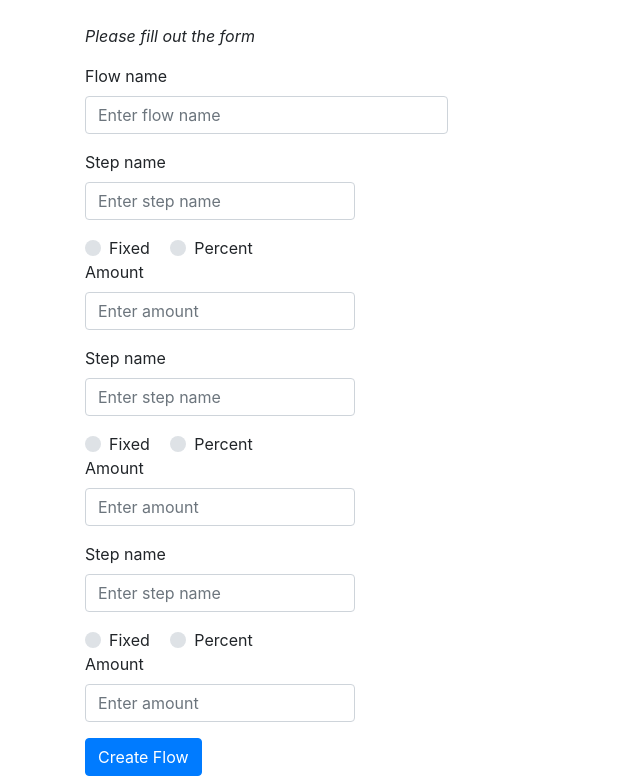
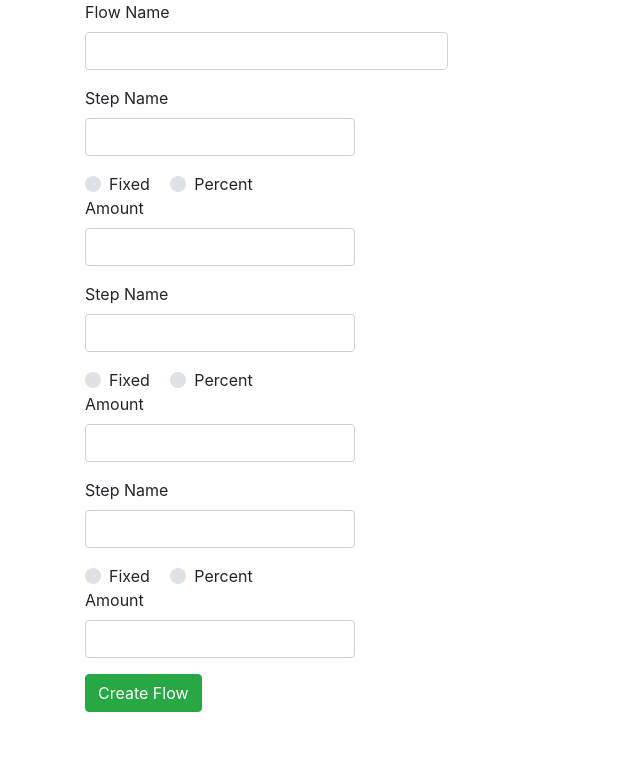
Before and after one commit to angelika-mamchych/BudgetBuddy, a Flask app: page /new_flow in a window 1280 px wide. Shown: the part 56-832 px from the top of the page, without its empty margins (0-640 px from the left). After the commit the page ends 768 px from the top, so only its background shows below. Run offline with Flask 2, Linux system fonts and the light colour scheme; parts of the project's set-up code (start-up, migrations or seed data) failed here and were passed over; some libraries are stand-ins or nearby versions.

Commit message:
Added WTForms (#21)
WTForms and SqlAlchemy

* Some fields converted on efit_flow_form
* Edit_flow_form refactored
* Ended created wtforms
* Create SQLAlchemy
* Replaced old db code with sqlAlcemy

```diff
--- a/app.py
+++ b/app.py
@@ -1,98 +1,91 @@
 # -*- coding: utf-8 -*-
-from typing import Any, Union
 
 from flask import Flask, request, render_template, redirect, url_for
-from flask_mysqldb import MySQL
+from forms import FlowForm
+from flask_sqlalchemy import SQLAlchemy
+import models as m
 
 app = Flask(__name__)
 
 app.config.update(dict(
-    MYSQL_USER="root",
-    MYSQL_PASSWORD="mysql2Lika",
-    MYSQL_DB="budgetbuddy",
-    MYSQL_CURSORCLASS="DictCursor",
+    SQLALCHEMY_DATABASE_URI='mysql://root:mysql2Lika@localhost/budgetbuddy',
+    SQLALCHEMY_TRACK_MODIFICATIONS=False,
     DEBUG=True,
 ))
 
-mysql = MySQL(app)
+db = SQLAlchemy(app)
+
 
 @app.route("/")
 def form():
     return render_template("home.html")
 
 
-@app.route("/new_flow")
+@app.route("/new_flow", methods=['GET'])
 def flow_form():
-    return render_template("flow_form.html")
+    form = FlowForm()
+
+    return render_template("flow_form.html", form=form, buttontext='Create Flow')
 
 
-@app.route("/flow_create", methods=['POST'])
+@app.route("/new_flow", methods=['POST'])
 def flow_create():
-    flowname = request.form['flowname'].strip()
-    stepname1 = request.form['stepname1'].strip()
-    stepname2 = request.form['stepname2'].strip()
-    stepname3 = request.form['stepname3'].strip()
-    steptype1 = request.form['steptype1'].strip()
-    steptype2 = request.form['steptype2'].strip()
-    steptype3 = request.form['steptype3'].strip()
-    amount1 = request.form['amount1'].strip()
-    amount2 = request.form['amount2'].strip()
-    amount3 = request.form['amount3'].strip()
+    form = FlowForm(request.form)
 
-    errors = []
-    if not flowname:
-        errors.append('Please put flowname')
+    if not form.validate():
+        return render_template("flow_form.html", form=form, buttontext='Create Flow')
 
-    amount = request.form["amount1"]
-    if not amount:
-        errors.append('Please put amount')
+    flow = m.Flow(
+        flowname=form.flowname.data.strip(),
+        stepname1=form.stepname1.data.strip(),
+        stepname2=form.stepname2.data.strip(),
+        stepname3=form.stepname3.data.strip(),
+        steptype1=form.steptype1.data.strip(),
+        steptype2=form.steptype2.data.strip(),
+        steptype3=form.steptype3.data.strip(),
+        amount1=form.amount1.data,
+        amount2=form.amount2.data,
+        amount3=form.amount3.data
+    )
 
-    if errors:
-        return render_template("flow_form.html", errors=errors)
+    db.session.add(flow)
+    db.session.commit()
 
-    cur = mysql.connection.cursor()
-    cur.execute('INSERT INTO results values(NULL, "{}", "{}", "{}", "{}", "{}", "{}", "{}", "{}", "{}", "{}")'.format(
-        flowname, stepname1, stepname2,  stepname3, steptype1, steptype2, steptype3, amount1, amount2, amount3))
-    mysql.connection.commit()
-    return redirect(url_for('flow_item', flow_id=cur.lastrowid))
+    return redirect(url_for('flow_item', flow_id=flow.id))
 
 
 @app.route("/flows/<int:flow_id>", methods=['GET'])
 def flow_item(flow_id):
-    # get from DB by flow_id
-    cur = mysql.connection.cursor()
-    cur.execute('SELECT * FROM results where id={}'.format(flow_id))
-    flow = cur.fetchone()
+    flow = m.Flow.query.filter_by(id=flow_id).first()
     return render_template("flow_item.html", flow=flow)
 
 
 @app.route("/flows/<int:flow_id>", methods=['POST'])
 def flow_item_result(flow_id):
     # get from DB by flow_id
-    cur = mysql.connection.cursor()
-    cur.execute('SELECT * FROM results where id={}'.format(flow_id))
-    flow = cur.fetchone()
+    flow = m.Flow.query.filter_by(id=flow_id).first()
     total_amount = float(request.form['totalamount'].strip())
-    if flow['steptype1'].lower() == 'percent':
-        step1_fee = total_amount * flow['amount1'] / 100
+
+    if flow.steptype1.lower() == 'percent':
+        step1_fee = total_amount * flow.amount1 / 100
         total_amount -= step1_fee
     else:
-        step1_fee = flow['amount1']
-        total_amount -= flow['amount1']
+        step1_fee = flow.amount1
+        total_amount -= flow.amount1
 
-    if flow['steptype2'] == 'percent':
-        step2_fee = total_amount * flow['amount2'] / 100
+    if flow.steptype2 == 'percent':
+        step2_fee = total_amount * flow.amount2 / 100
         total_amount -= step2_fee
     else:
-        step2_fee = flow['amount2']
-        total_amount -= flow['amount2']
+        step2_fee = flow.amount2
+        total_amount -= flow.amount2
 
-    if flow['steptype3'] == 'percent':
-        step3_fee = total_amount * flow['amount3'] / 100
+    if flow.steptype3 == 'percent':
+        step3_fee = total_amount * flow.amount3 / 100
         total_amount -= step3_fee
     else:
-        step3_fee = flow['amount3']
-        total_amount -= flow['amount3']
+        step3_fee = flow.amount3
+        total_amount -= flow.amount3
 
     return render_template(
         "flow_item.html",
@@ -106,27 +99,21 @@ def flow_item_result(flow_id):
 
 @app.route("/flows")
 def show_flows():
-    cur = mysql.connection.cursor()
-    cur.execute('SELECT * FROM results')
-    flows = cur.fetchall()
+    flows = m.Flow.query.all()
     return render_template("show_flows.html", flows=flows)
 
 
 @app.route("/flows_compare", methods=['GET'])
 def flows_compare():
     ids = request.args.getlist('ids')
-    cur = mysql.connection.cursor()
-    cur.execute('SELECT * FROM results where id IN ({})'.format(", ".join(ids)))
-    flows = cur.fetchall()
+    flows = m.Flow.query.filter(Flow.id.in_(ids)).all()
     return render_template("flows_compare.html", flows=flows)
 
 
 @app.route("/flows_compare", methods=['POST'])
 def flow_compare_result():
     ids = request.args.getlist('ids')
-    cur = mysql.connection.cursor()
-    cur.execute('SELECT * FROM results where id IN ({})'.format(", ".join(ids)))
-    flows = cur.fetchall()
+    flows = m.Flow.query.filter(Flow.id.in_(ids)).all()
     total_amount = float(request.form['totalamount'].strip())
     total_lefts = []
     step_one_fees = []
@@ -134,26 +121,26 @@ def flow_compare_result():
     step_three_fees = []
     for flow in flows:
         fee = 0
-        if flow['steptype1'].lower() == 'percent':
-            step1_fee = total_amount * flow['amount1'] / 100
+        if flow.steptype1.lower() == 'percent':
+            step1_fee = total_amount * flow.amount1 / 100
             fee += step1_fee
         else:
-            step1_fee = flow['amount1']
-            fee += flow['amount1']
+            step1_fee = flow.amount1
+            fee += flow.amount1
 
-        if flow['steptype2'] == 'percent':
-            step2_fee = (total_amount - fee) * flow['amount2'] / 100
+        if flow.steptype2 == 'percent':
+            step2_fee = (total_amount - fee) * flow.amount2 / 100
             fee += step2_fee
         else:
-            step2_fee = flow['amount2']
-            fee += flow['amount2']
+            step2_fee = flow.amount2
+            fee += flow.amount2
 
-        if flow['steptype3'] == 'percent':
-            step3_fee = (total_amount - fee) * flow['amount3'] / 100
+        if flow.steptype3 == 'percent':
+            step3_fee = (total_amount - fee) * flow.amount3 / 100
             fee += step3_fee
         else:
-            step3_fee = flow['amount3']
-            fee += flow['amount3']
+            step3_fee = flow.amount3
+            fee += flow.amount3
         total_left = total_amount - fee
         total_lefts.append(round(total_left, 2))
         step_one_fees.append(round(step1_fee, 2))
@@ -171,39 +158,32 @@ def flow_compare_result():
 
 @app.route('/edit_flow/<int:flow_id>', methods=['GET', 'POST'])
 def edit_flow(flow_id):
-    cur = mysql.connection.cursor()
-    cur.execute('SELECT * FROM results where id={}'.format(flow_id))
-    flow = cur.fetchone()
-    if request.method == 'POST':
-        flowname = request.form['flowname'].strip()
-        stepname1 = request.form['stepname1'].strip()
-        stepname2 = request.form['stepname2'].strip()
-        stepname3 = request.form['stepname3'].strip()
-        steptype1 = request.form['steptype1'].strip()
-        steptype2 = request.form['steptype2'].strip()
-        steptype3 = request.form['steptype3'].strip()
-        amount1 = request.form['amount1'].strip()
-        amount2 = request.form['amount2'].strip()
-        amount3 = request.form['amount3'].strip()
-        cur.execute(
-            'UPDATE results SET flowname="{}", stepname1="{}", stepname2="{}", stepname3="{}", steptype1="{}", \
-            steptype2="{}", steptype3="{}", amount1="{}", amount2="{}", amount3="{}" WHERE id={}'.format(
-                flowname, stepname1, stepname2, stepname3, steptype1, steptype2, steptype3, amount1, amount2, amount3,
-                flow_id))
-        mysql.connection.commit()
+    flow = m.Flow.query.filter_by(id=flow_id).first()
+    form = FlowForm(request.form, flow)
+
+    if request.method == 'POST' and form.validate():
+        flow.flowname = form.flowname.data.strip()
+        flow.stepname1 = form.stepname1.data.strip()
+        flow.stepname2 = form.stepname2.data.strip()
+        flow.stepname3 = form.stepname3.data.strip()
+        flow.steptype1 = form.steptype1.data.strip()
+        flow.steptype2 = form.steptype2.data.strip()
+        flow.steptype3 = form.steptype3.data.strip()
+        flow.amount1 = form.amount1.data
+        flow.amount2 = form.amount2.data
+        flow.amount3 = form.amount3.data
+
+        db.session.commit()
+
         return redirect(url_for("flow_item", flow_id=flow_id))
     else:
-        return render_template('edit_flow_form.html', flow=flow)
+        return render_template('flow_form.html', form=form, buttontext="Edit Flow")
 
 
 @app.route('/delete_flow/<int:flow_id>', methods=['POST'])
 def delete_flow(flow_id):
-    cur = mysql.connection.cursor()
-    cur.execute("DELETE FROM results WHERE id={}".format(flow_id))
-    mysql.connection.commit()
-    cur.close()
+    m.Flow.query.filter_by(id=flow_id).delete()
     return redirect(url_for('show_flows'))
-
 
 if __name__ == "__main__":
     app.run()
--- a/forms.py
+++ b/forms.py
@@ -1,10 +1,14 @@
-from wtforms import Form, StringField, validators, IntegerField, RadioField
+from wtforms import Form, StringField, validators, DecimalField, RadioField
 
 
 class FlowForm(Form):
     flowname = StringField('Flow Name', validators=[validators.input_required()])
     stepname1 = StringField("Step Name", validators=[validators.input_required()])
-    amount1 = IntegerField("Fee", validators=[validators.input_required()])
-    #type = RadioField('Type', choices=['Fixed', 'Percent'])
+    amount1 = DecimalField("Amount", validators=[validators.input_required()])
+    steptype1 = RadioField('Type', choices=[('fixed', 'Fixed'), ('percent', 'Percent')])
     stepname2 = StringField("Step Name", validators=[validators.input_required()])
-    amount2 = IntegerField("Fee", validators=[validators.input_required()])
+    amount2 = DecimalField("Amount", validators=[validators.input_required()])
+    steptype2 = RadioField('Type', choices=[('fixed', 'Fixed'), ('percent', 'Percent')])
+    stepname3 = StringField("Step Name", validators=[validators.input_required()])
+    amount3 = DecimalField("Amount", validators=[validators.input_required()])
+    steptype3 = RadioField('Type', choices=[('fixed', 'Fixed'), ('percent', 'Percent')])
--- /dev/null
+++ b/init_db.py
@@ -0,0 +1,4 @@
+from app import db
+from models import Flow
+
+db.create_all()
--- a/requirements.txt
+++ b/requirements.txt
@@ -1,2 +1,4 @@
 Flask
 flask-mysqldb
+WTForms
+flask-sqlalchemy
--- a/templates/flow_form.html
+++ b/templates/flow_form.html
@@ -1,143 +1,81 @@
 {% extends "layout.html" %}
 
 {% block body %}
-    <!--<h4>Flow</h4>-->
-    <br>
-    <i>Please fill out the form</i>
-    <ul><!--html list-->
-    {% for error in errors %}<!--перебираємо список-->
-        <li style="color:red">{{error}}</li><!--пункт списку-->
+
+{% if form.errors %}
+    {% for error in form.errors %}
+        <div>{{ error }}</div>
     {% endfor %}
-    </ul>
-<form method="post" action="/flow_create">
+{% endif %}
+<form method="post">
     <fieldset>
         <div class="form-row">
             <div class="col-md-4 mb-3">
-                <label for="flowname">Flow name</label>
-                <input
-                        type="text"
-                        class="form-control"
-                        id="flowname"
-                        placeholder="Enter flow name"
-                        value=""
-                        name="flowname"
-                        required
-                >
+                {{ form.flowname.label }}
+                {{ form.flowname(class="form-control", required=true) }}
             </div>
         </div>
         <div class="form-row">
             <div class="col-md-3 mb-3">
-                <label for="stepname1">Step name</label>
-                <input
-                        type="text"
-                        class="form-control"
-                        placeholder="Enter step name"
-                        id="stepname1"
-                        value=""
-                        name="stepname1"
-                        required
-                >
+                {{ form.stepname1.label }}
+                {{ form.stepname1(class="form-control", required=true) }}
             </div>
         </div>
+
+        {% for option in form.steptype1 %}
             <div class="custom-control custom-radio custom-control-inline">
-            <input type="radio" id="steptype1" name="steptype1" value="fixed" class="custom-control-input">
-            <label class="custom-control-label" for="steptype1">Fixed</label>
+                {{ option(class="custom-control-input") }}
+                {{ option.label(class="custom-control-label") }}
             </div>
-        <div class="custom-control custom-radio custom-control-inline">
-            <input type="radio" id="steptype11" name="steptype1" value="percent" class="custom-control-input">
-            <label class="custom-control-label" for="steptype11">Percent</label>
-        </div>
+        {% endfor %}
+
         <br>
         <div class="form-row">
             <div class="col-md-3 mb-3">
-                <label for="amount1">Amount</label>
-                <input
-                        type="number"
-                        class="form-control"
-                        id="amount1"
-                        placeholder="Enter amount"
-                        value=""
-                        name="amount1"
-                        required
-                >
+                {{ form.amount1.label }}
+                {{ form.amount1(class="form-control", required=true) }}
             </div>
         </div>
     </fieldset>
     <div class="form-row">
       <div class="col-md-3 mb-3">
-          <label for="stepname2">Step name</label>
-          <input
-                  type="text"
-                  class="form-control"
-                  id="stepname2"
-                  placeholder="Enter step name"
-                  value=""
-                  name="stepname2"
-                  required
-          >
+          {{ form.stepname2.label }}
+          {{ form.stepname2(class="form-control", required=true) }}
       </div>
     </div>
+    {% for option in form.steptype2 %}
         <div class="custom-control custom-radio custom-control-inline">
-        <input type="radio" id="steptype2" name="steptype2" value="fixed" class="custom-control-input">
-        <label class="custom-control-label" for="steptype2">Fixed</label>
+            {{ option(class="custom-control-input") }}
+            {{ option.label(class="custom-control-label") }}
         </div>
-    <div class="custom-control custom-radio custom-control-inline">
-        <input type="radio" id="steptype22" name="steptype2" value="percent" class="custom-control-input">
-        <label class="custom-control-label" for="steptype22">Percent</label>
-    </div>
+    {% endfor %}
     <br>
     <div class="form-row">
         <div class="col-md-3 mb-3">
-            <label for="amount2">Amount</label>
-            <input
-                    type="number"
-                    class="form-control"
-                    id="amount2"
-                    placeholder="Enter amount"
-                    value=""
-                    name="amount2"
-                    required
-            >
+            {{ form.amount2.label }}
+            {{ form.amount2(class="form-control", required=true) }}
         </div>
     </div>
     <div class="form-row">
       <div class="col-md-3 mb-3">
-          <label for="stepname3">Step name</label>
-          <input
-                  type="text"
-                  class="form-control"
-                  id="stepname3"
-                  placeholder="Enter step name"
-                  value=""
-                  name="stepname3"
-                  required
-          >
+          {{ form.stepname3.label }}
+          {{ form.stepname3(class="form-control", required=true) }}
       </div>
     </div>
+    {% for option in form.steptype3 %}
         <div class="custom-control custom-radio custom-control-inline">
-        <input type="radio" id="steptype3" name="steptype3" value="fixed" class="custom-control-input">
-        <label class="custom-control-label" for="steptype3">Fixed</label>
+            {{ option(class="custom-control-input") }}
+            {{ option.label(class="custom-control-label") }}
         </div>
-    <div class="custom-control custom-radio custom-control-inline">
-        <input type="radio" id="steptype33" name="steptype3" value="percent" class="custom-control-input">
-        <label class="custom-control-label" for="steptype33">Percent</label>
-    </div>
+    {% endfor %}
     <br>
     <div class="form-row">
         <div class="col-md-3 mb-3">
-            <label for="amount3">Amount</label>
-            <input
-                    type="number"
-                    class="form-control"
-                    id="amount3"
-                    placeholder="Enter amount"
-                    value=""
-                    name="amount3"
-                    required
-            >
+            {{ form.amount3.label }}
+            {{ form.amount3(class="form-control", required=true) }}
         </div>
     </div>
 
-    <button class="btn btn-primary" type="submit">Create Flow</button>
+    <button class="btn btn-success" type="submit">{{ buttontext }}</button>
 </form>
 {% endblock %}
```
Also changed, not shown: helpers.py (added, +10 -0 lines), models.py (added, +19 -0 lines), templates/edit_flow_form.html (deleted, +0 -148 lines). Lines whose indentation alone changed are shown as unchanged.
